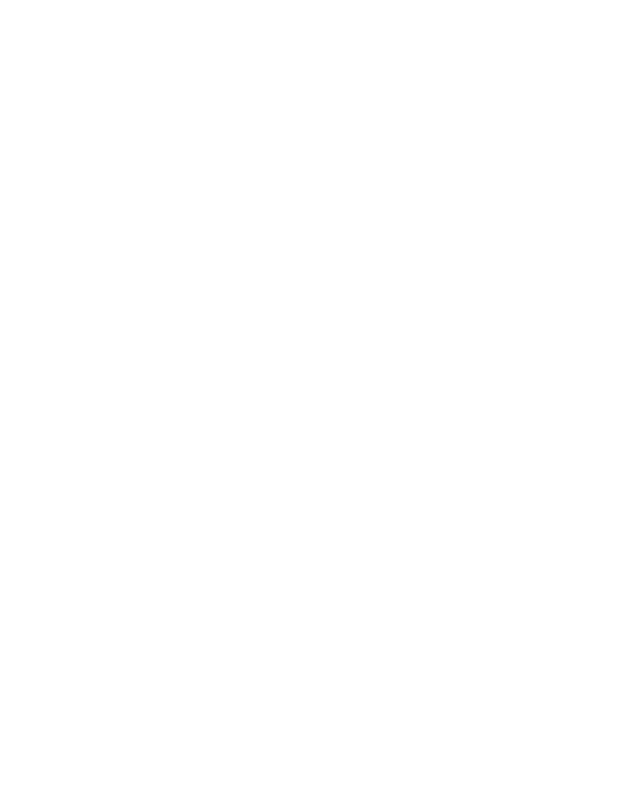
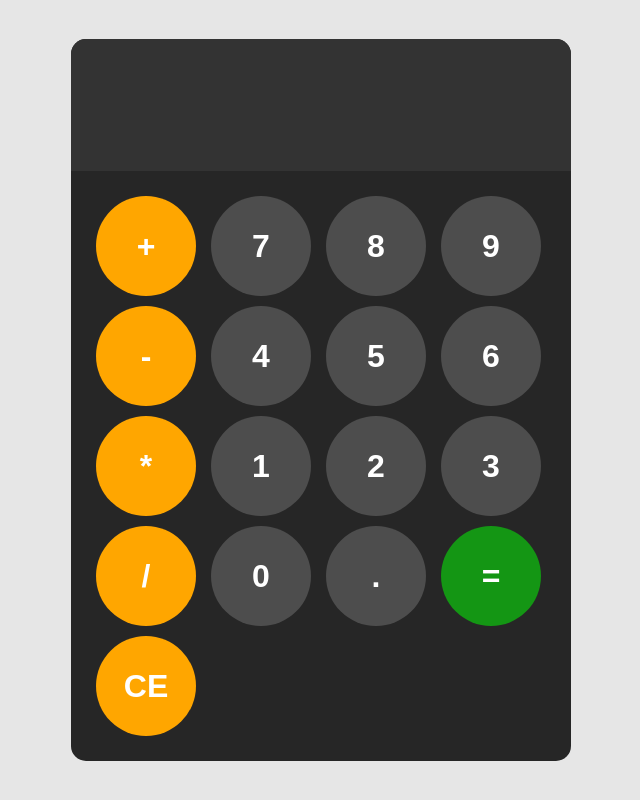
Before and after one commit to DakshSingh-GitHub/InterviewQuestions, a website: page calculator/index.html in a window 1280 px wide. Shown: the whole page, without its empty margins (319-959 px from the left). Drawn offline with Linux system fonts and the light colour scheme.

Commit message:
Dated: 9th January: calculator

```diff
--- a/calculator/index.html
+++ b/calculator/index.html
@@ -3,8 +3,87 @@
 <head>
     <meta charset="UTF-8">
     <title>Title</title>
+    <style type="text/css">
+        body {
+            margin: 0;
+            display: flex;
+            justify-content: center;
+            align-items: center;
+            height: 100vh;
+            background-color: hsl(0, 0%, 90%);
+        }
+
+        #calculator {
+            font-family: Arial, sans-serif;
+            background-color: hsl(0, 0%, 15%);
+            border-radius: 15px;
+            max-width: 500px;
+            overflow: hidden;
+        }
+
+        #display {
+            width: 100%;
+            padding: 20px;
+            font-size: 5rem;
+            text-align: left;
+            border: none;
+            background-color: hsl(0, 0%, 20%);
+            color: white;
+        }
+        #display:active { border: none }
+
+        #keys {
+            display: grid;
+            grid-template-columns: repeat(4, 1fr);
+            grid-gap: 10px;
+            padding: 25px;
+        }
+
+        button {
+            height: 100px;
+            width: 100px;
+            border-radius: 50px;
+            border: none;
+            background-color: hsl(0, 0%, 30%);
+            color: white;
+            font-size: 2rem;
+            font-weight: bold;
+            cursor: pointer;
+        }
+
+        button:hover { background-color: hsl(0, 0%, 40%) }
+        button:active{ background-color: hsl(0, 0%, 50%) }
+        .operator-btn { background-color: hsl(39, 100%, 50%) }
+        .operator-btn:hover { background-color: hsl(39, 100%, 65%) }
+        .operator-btn:active { background-color: hsl(39, 100%, 75%) }
+        .equal { background-color: rgb(20, 150, 20); }
+        .equal:hover { background-color: rgb(20, 200, 20); }
+        .equal:active { background-color: rgb(20, 220, 20); }
+    </style>
 </head>
 <body>
-
+    <div id="calculator">
+        <label for="display"></label><input id="display" type="text" />
+        <div id="keys">
+            <button onclick="appendToDisplay('+')" class="operator-btn">+</button>
+            <button onclick="appendToDisplay('7')">7</button>
+            <button onclick="appendToDisplay('8')">8</button>
+            <button onclick="appendToDisplay('9')">9</button>
+            <button onclick="appendToDisplay('-')" class="operator-btn">-</button>
+            <button onclick="appendToDisplay('4')">4</button>
+            <button onclick="appendToDisplay('5')">5</button>
+            <button onclick="appendToDisplay('6')">6</button>
+            <button onclick="appendToDisplay('*')" class="operator-btn">*</button>
+            <button onclick="appendToDisplay('1')">1</button>
+            <button onclick="appendToDisplay('2')">2</button>
+            <button onclick="appendToDisplay('3')">3</button>
+            <button onclick="appendToDisplay('/')" class="operator-btn">/</button>
+            <button onclick="appendToDisplay('0')">0</button>
+            <button onclick="appendToDisplay('.')">.</button>
+            <button onclick="calculate()" class="equal">=</button>
+            <button onclick="clearDisplay()" class="operator-btn">CE</button>
+        </div>
+    </div>
+    <script src="script.js"></script>
 </body>
 </html>
--- a/calculator/script.js
+++ b/calculator/script.js
@@ -0,0 +1,10 @@
+
+const display = document.getElementById('display');
+
+function appendToDisplay(param) { display.value += param }
+function clearDisplay() { display.value = "" }
+
+function calculate() {
+    try { display.value = "= " + eval(display.value) }
+    catch (err) { console.error(err); display.value="Error"; }
+}
```
